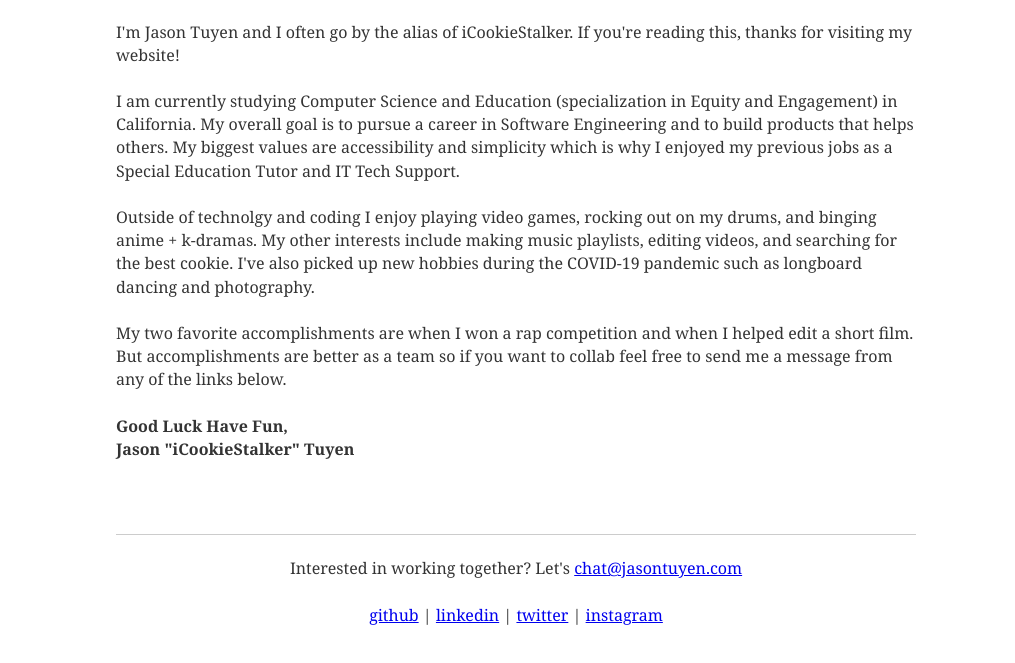
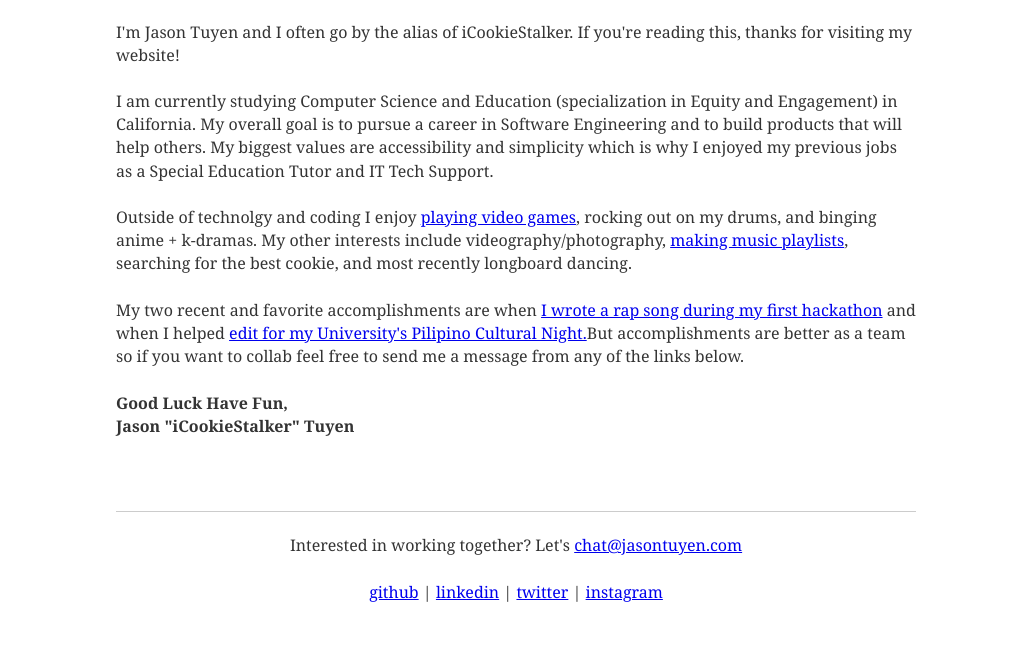
Before and after one commit to JasonTuyen/personal-site, a Gatsby site: page /about in a window 1280 px wide. Shown: the part 215-878 px from the top of the page, without its empty margins (124-1139 px from the left). Built offline with nearby package versions, Linux system fonts and the light colour scheme; Gatsby itself is replaced by a stand-in of ours; some packages are replaced by stand-ins of ours.

Commit message:
Added some links to about page

```diff
--- a/src/pages/about.js
+++ b/src/pages/about.js
@@ -15,18 +15,17 @@ export default function About() {
       <p>I'm Jason Tuyen and I often go by the alias of iCookieStalker. If you're reading this, thanks for visiting my website!</p>
       <p>
         I am currently studying Computer Science and Education (specialization in Equity and Engagement) in California.
-        My overall goal is to pursue a career in Software Engineering and to build products that helps others.
+        My overall goal is to pursue a career in Software Engineering and to build products that will help others.
         My biggest values are accessibility and simplicity which is why I enjoyed my previous jobs
         as a Special Education Tutor and IT Tech Support.
       </p>
       <p>
-        Outside of technolgy and coding I enjoy playing video games, rocking out on my drums, and binging anime + k-dramas.
-        My other interests include making music playlists, editing videos, and searching for the best cookie.
-        I've also picked up new hobbies during the COVID-19 pandemic such as longboard dancing and photography.
+        Outside of technolgy and coding I enjoy <a href="https://www.youtube.com/channel/UCUzAAvRtuSh6q2MI3jy52Dw">playing video games</a>, rocking out on my drums, and binging anime + k-dramas.
+        My other interests include videography/photography, <a href="https://open.spotify.com/user/icookiestalker/playlists">making music playlists</a>, searching for the best cookie, and most recently longboard dancing.
       </p>
       <p>
-        My two favorite accomplishments are when I won a rap competition and when I helped edit a short film. But accomplishments are better
-        as a team so if you want to collab feel free to send me a message from any of the links below.
+        My two recent and favorite accomplishments are when <a href="https://twitter.com/iCookieStalker/status/1325620776523821056">I wrote a rap song during my first hackathon</a> and when I helped <a href="https://www.youtube.com/channel/UCU8LhZGkKsmXddsQjARLmsA/videos">edit for my University's Pilipino Cultural Night.</a>
+        But accomplishments are better as a team so if you want to collab feel free to send me a message from any of the links below.
       </p>
       <p><b>Good Luck Have Fun,<br></br>Jason "iCookieStalker" Tuyen</b></p>
     </Layout>
```
